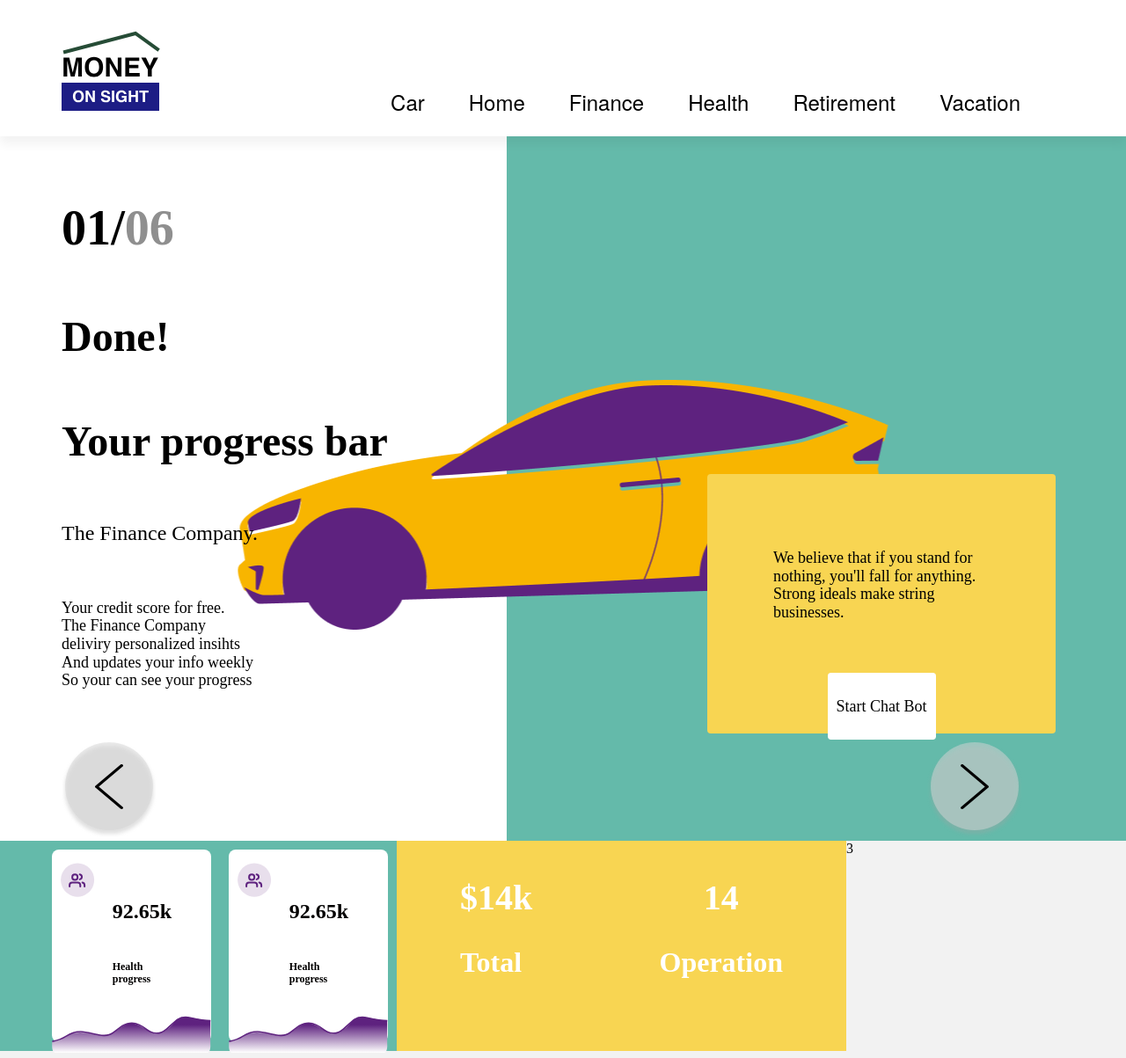
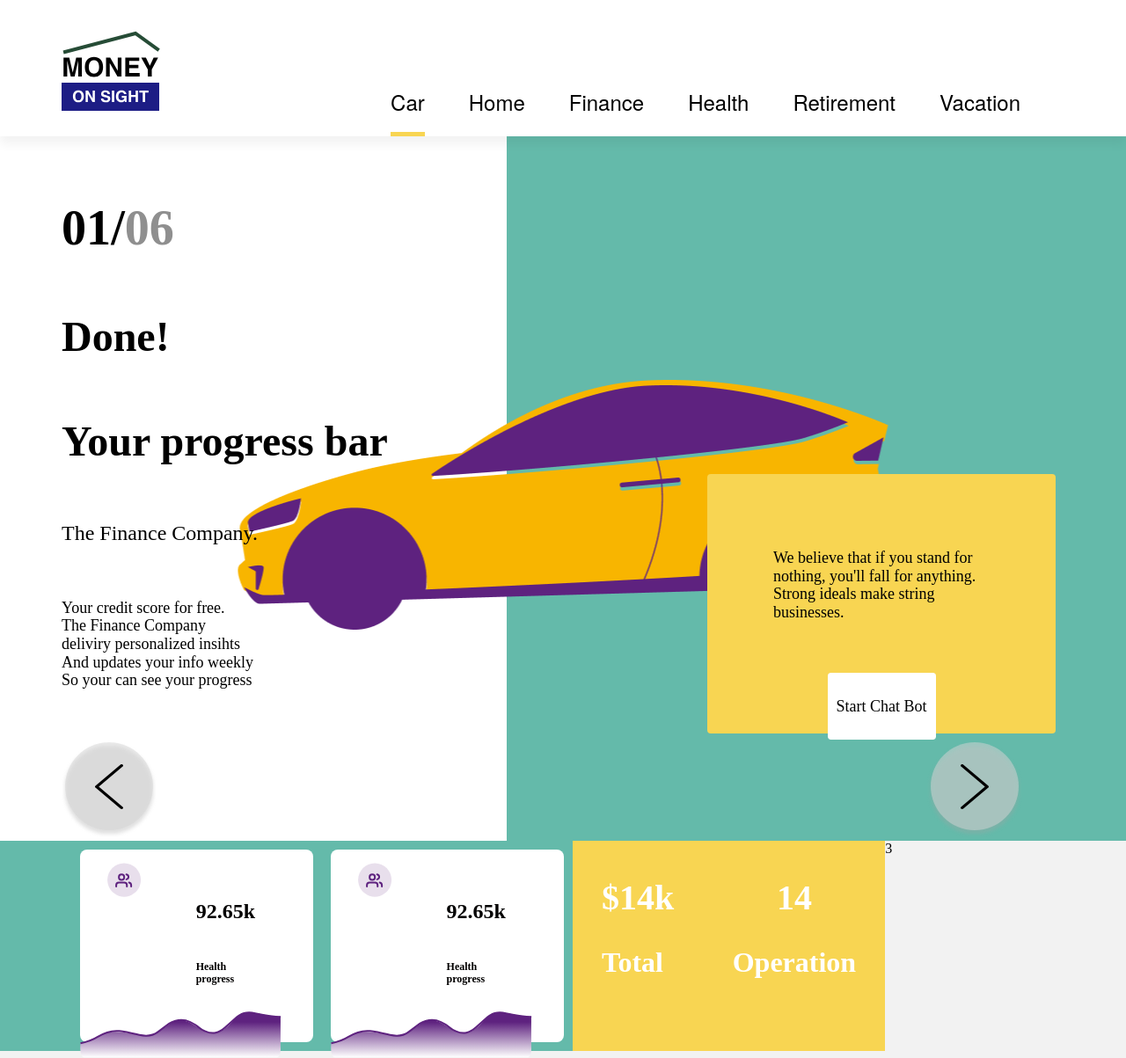
Before and after one commit to vanilla-ice/money-landing, a website: page index.html in a window 1280 px wide. Shown: the whole page at 88% size. Drawn offline with Linux system fonts and the light colour scheme.

Commit message:
Fix: active nav item css

```diff
--- a/index.html
+++ b/index.html
@@ -31,7 +31,7 @@
         </div>
 
         <nav class="navigation">
-          <a class="navigation__item" href="#">Car</a>
+          <a class="navigation__item active" href="#">Car</a>
           <a class="navigation__item" href="#">Home</a>
           <a class="navigation__item" href="#">Finance</a>
           <a class="navigation__item" href="#">Health</a>
@@ -208,7 +208,7 @@
 
       </div>
   </div>
-  <div class="section__white">3</div>
+  <div class="section__progress">3</div>
 </div>
 
 </body>
--- a/styles/main.scss
+++ b/styles/main.scss
@@ -98,6 +98,12 @@ ul {
 
 
   &:hover {
+    &::before {
+      opacity: 1;
+    }
+  }
+
+  &.active {
     &::before {
       opacity: 1;
     }
@@ -251,8 +257,8 @@ ul {
 
 }
 .section__footer {
-  display: grid;
-  grid-template-columns: 451px 511px 235px;
+  display: flex;
+  flex-flow: row nowrap;
 }
 .section__green {
   background: #64BAAA;
@@ -260,6 +266,7 @@ ul {
   flex-flow: row nowrap;
   justify-content: flex-end;
   padding: 10px;
+  flex: 1 1 auto;
 
 }
 .card1 {
@@ -309,6 +316,7 @@ ul {
   background: #F8D552;
   flex-direction: column;
   justify-content: center;
+  flex: 1 1 auto;
 }
 
 .yellow__container {
@@ -334,3 +342,7 @@ ul {
   }
 
 }
+
+.section__progress {
+  flex: 2 1 auto;
+}
```
Also changed, not shown: dist/main.css.
